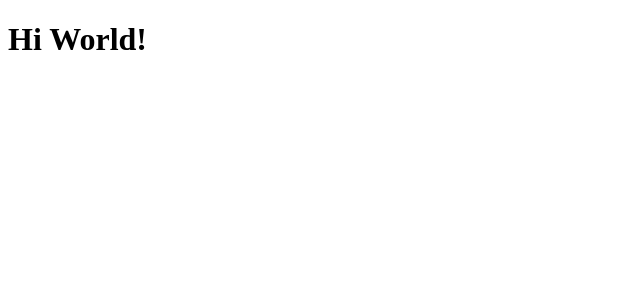
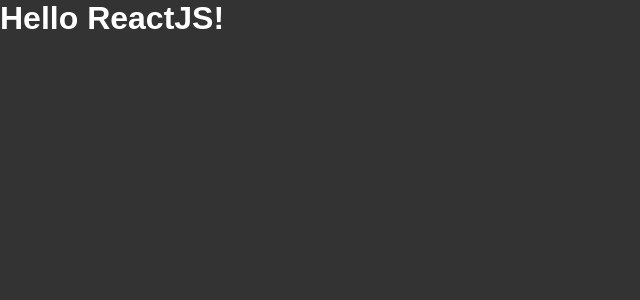
Before and after one commit to TrellixVulnTeam/ten-day-before-42_ENUJ, a React app in the folder 01-github-explorer/: page / in a window 1280 px wide. Shown: the top 300 px of the page, without its empty margins (0-640 px from the left). Built offline with nearby package versions, Linux system fonts and the light colour scheme.

Commit message:
add css and sass-loaders

```diff
--- a/01-github-explorer/src/App.jsx
+++ b/01-github-explorer/src/App.jsx
@@ -1,3 +1,5 @@
+import './styles/global.scss'
+
 export function App() {
-  return <h1>Hi World!</h1>
+  return <h1>Hello ReactJS!</h1>
 }
--- /dev/null
+++ b/01-github-explorer/src/styles/global.scss
@@ -0,0 +1,11 @@
+* {
+  margin: 0;
+  padding: 0;
+  box-sizing: border-box;
+}
+
+body {
+  font-family: Arial, Helvetica, sans-serif;
+  background-color: #333;
+  color: #fff;
+}
--- a/01-github-explorer/webpack.config.js
+++ b/01-github-explorer/webpack.config.js
@@ -1,8 +1,11 @@
-const path = require('path')
-const HtmlWebpackPlugin = require('html-webpack-plugin')
+const path = require('path');
+const HtmlWebpackPlugin = require('html-webpack-plugin');
+
+const isDevelopment = process.env.NODE_ENV !== 'production';
 
 module.exports = {
-  mode: 'development',
+  mode: isDevelopment ? 'development' : 'production',
+  devtool: isDevelopment ? 'eval-source-map' : 'source-map',
   entry: path.resolve(__dirname, 'src',  'index.jsx'),
   output: {
     path: path.resolve(__dirname, 'dist'),
@@ -10,6 +13,9 @@
   },
   resolve: {
     extensions: ['.js', '.jsx'],
+  },
+  devServer: {
+    contentBase: path.resolve(__dirname, 'public'),
   },
   plugins: [
     new HtmlWebpackPlugin({
@@ -22,6 +28,11 @@
          test: /\.jsx$/,
          exclude: /node_modules/,
          use: 'babel-loader'
+       },
+       {
+         test: /\.scss$/,
+         exclude: /node_modules/,
+         use: ['style-loader', 'css-loader', 'sass-loader']
        }
      ],
   }
```
Also changed, not shown: 01-github-explorer/package.json (+11 -1 lines), 4 other files (tests, documents, lock files or other folders).
